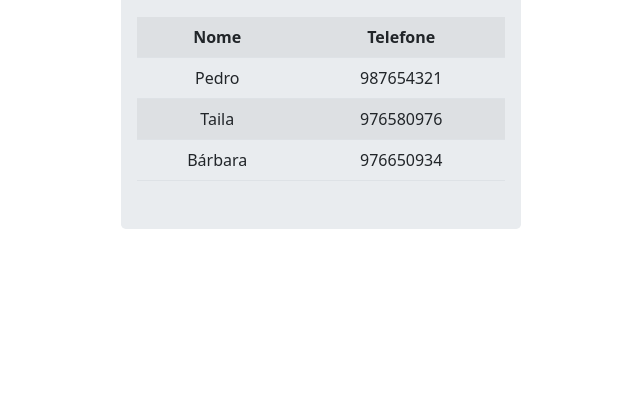
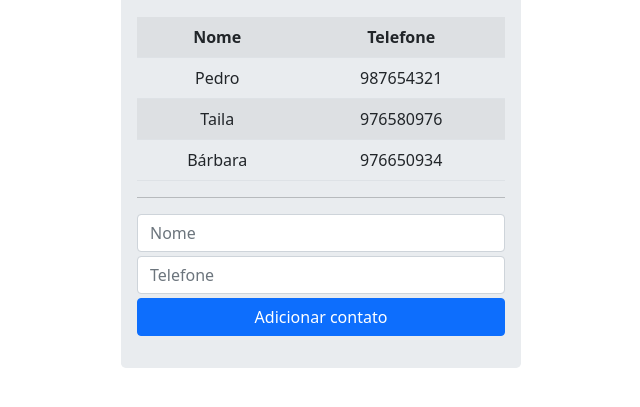
Before and after one commit to robertabononi/angularJS-rb, a plain HTML site: page index.html in a window 1280 px wide. Shown: the part 89-496 px from the top of the page, without its empty margins (319-959 px from the left). Drawn offline with nearby package versions, Linux system fonts and the light colour scheme.

Commit message:
feat: add new contacts

```diff
--- a/index.html
+++ b/index.html
@@ -27,6 +27,15 @@
                 </tr>
             </table>
 
+            <hr>
+
+            <input class="form-control mb-1" type="text" ng-model="contato.nome" placeholder="Nome">
+            <input class="form-control" type="text" ng-model="contato.telefone" placeholder="Telefone">
+            <div class="d-grid">
+                <button ng-click="addContato(contato)" class="btn btn-primary btn-block mt-1">Adicionar contato</button>
+            </div>
+            {{ contato }}
+
         </div>
     </div>
 
@@ -40,6 +49,11 @@
                 {nome: 'Taila', telefone: '976580976'},
                 {nome: 'Bárbara', telefone: '976650934'}
             ]
+
+            $scope.addContato = function(contato) {
+                $scope.contatos.push(angular.copy(contato));
+                delete $scope.contato
+            }
         })
     </script>
 </body>
```
